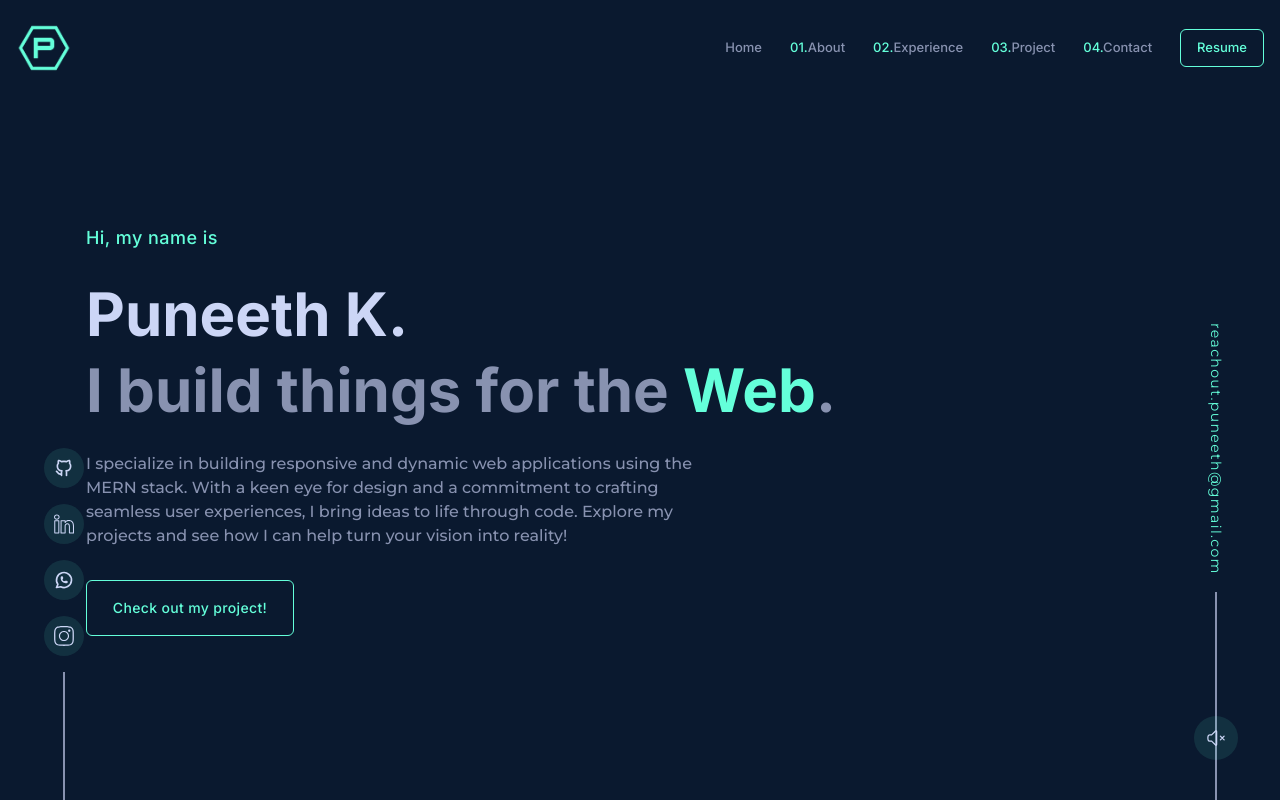
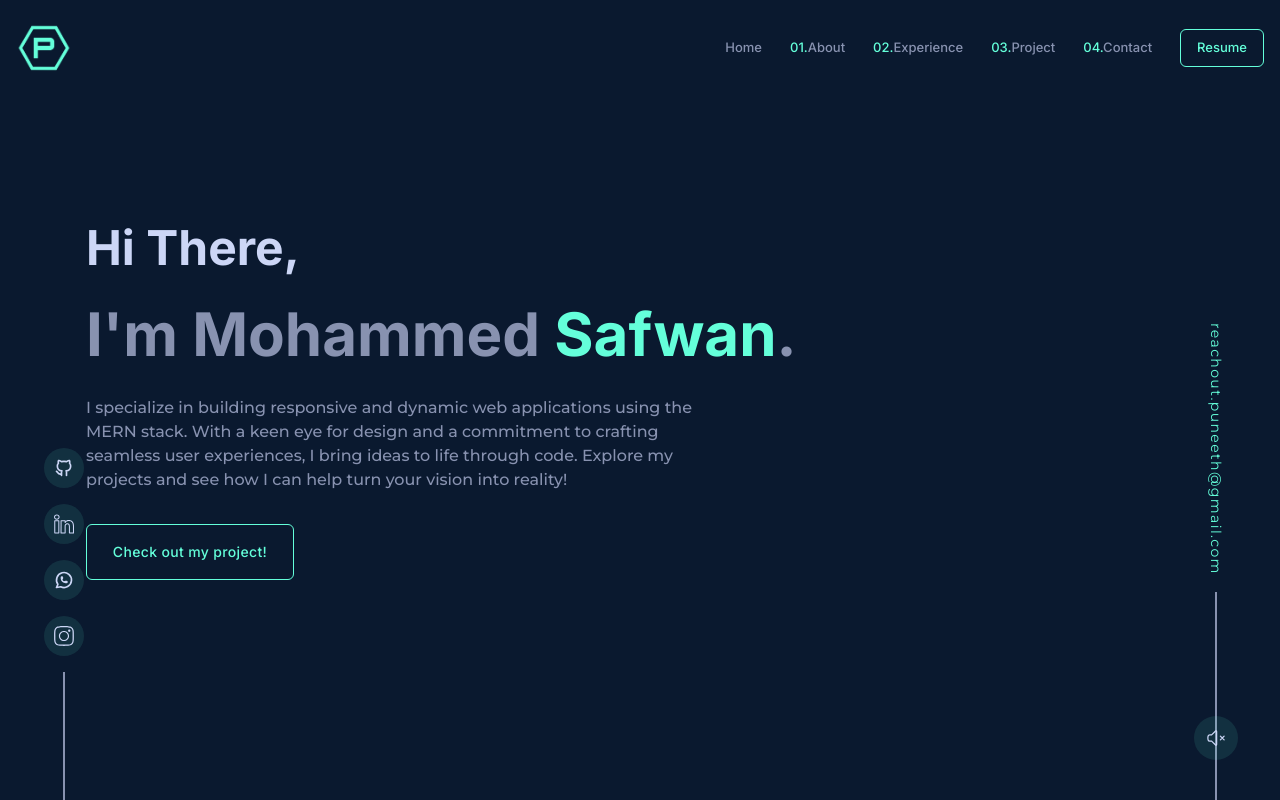
Before and after one commit to PuneethKanike/client-project, a Next.js app: page / in a window 1280 px wide. Built offline with nearby package versions, Linux system fonts and the light colour scheme.

Commit message:
little changes

```diff
--- a/components/Banner.tsx
+++ b/components/Banner.tsx
@@ -5,24 +5,25 @@ const Banner = () => {
       id="home"
       className="max-w-contentContainer mx-auto py-10 mdl:py-24 flex flex-col gap-4 lgl:gap-8 mdl:px-10 xl:px-4"
     >
-      <motion.h3
+
+      <motion.h1
         initial={{ y: 10, opacity: 0 }}
         animate={{ y: 0, opacity: 1 }}
-        transition={{ duration: 0.5, delay: 0.6 }}
-        className="text-lg font-titleFont tracking-wide text-textGreen"
+        transition={{ duration: 0.5, delay: 0.7 }}
+        className="text-4xl lgl:text-5xl font-titleFont font-semibold flex flex-col"
       >
-        Hi, my name is
-      </motion.h3>
-      <motion.h1
+        Hi There,
+        </motion.h1>
+        <motion.h1
         initial={{ y: 10, opacity: 0 }}
         animate={{ y: 0, opacity: 1 }}
         transition={{ duration: 0.5, delay: 0.7 }}
         className="text-4xl lgl:text-6xl font-titleFont font-semibold flex flex-col"
       >
-        Puneeth K.
-        <span className="text-textDark mt-2 lgl:mt-4">
-          I build things for the <span className="text-textGreen">Web</span>.
-        </span>
+        <span className="text-textDark">
+  {"I'm Mohammed"} <span className="text-textGreen">Safwan</span>.
+</span>
+
       </motion.h1>
       <motion.p
         initial={{ y: 10, opacity: 0 }}
```
